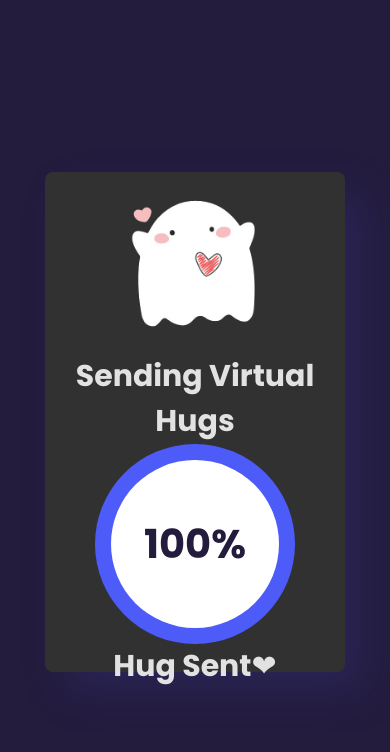
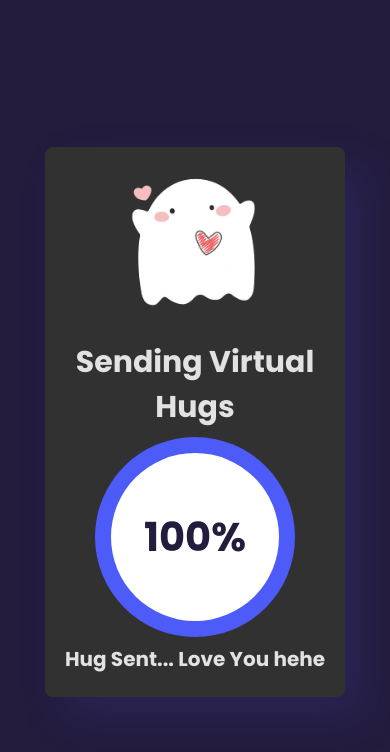
Before and after one commit to RCrusio/v-hugs, a plain HTML site: page index2.html in a window 390 px wide. Drawn offline with Linux system fonts and the light colour scheme.

Commit message:
third commit

```diff
--- a/index1.css
+++ b/index1.css
@@ -63,6 +63,10 @@ body {
     transform: translateY(-2px);
   }
 
+  a{
+    text-decoration: none;
+  }
+
   @media (min-width: 768px) {
     .button-66 {
       padding: 16px 44px;
--- a/script.js
+++ b/script.js
@@ -16,6 +16,6 @@ let progress = setInterval(() => {
 
   if (progressValue == progressEndValue) {
     clearInterval(progress);
-    completionMessage.textContent = "Hug Sent❤";
+    completionMessage.textContent = "Hug Sent... Love You hehe";
   }
 }, speed);
--- a/style.css
+++ b/style.css
@@ -66,7 +66,7 @@ body {
 
 @media only screen and (max-width: 600px) {
   .container {
-    height: 500px;
+    height: 550px;
     width: 300px;
   }
   .img{
@@ -91,4 +91,9 @@ body {
     font-family: "Poppins", sans-serif;
 
   }
+
+  .completion-message{
+    font-size: 20px;
+    font-family: "Poppins", sans-serif;
+  }
 }
```
Also changed, not shown: index.html (+1 -1 lines).
